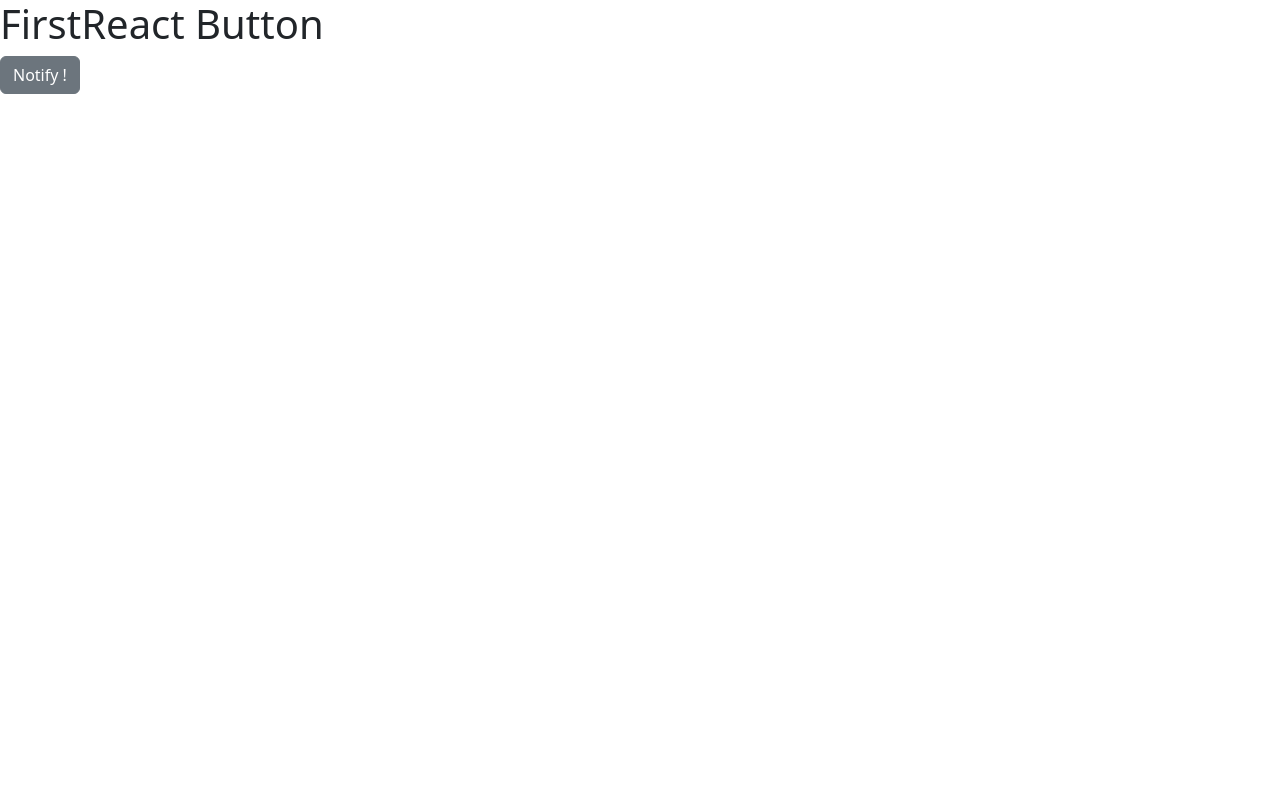
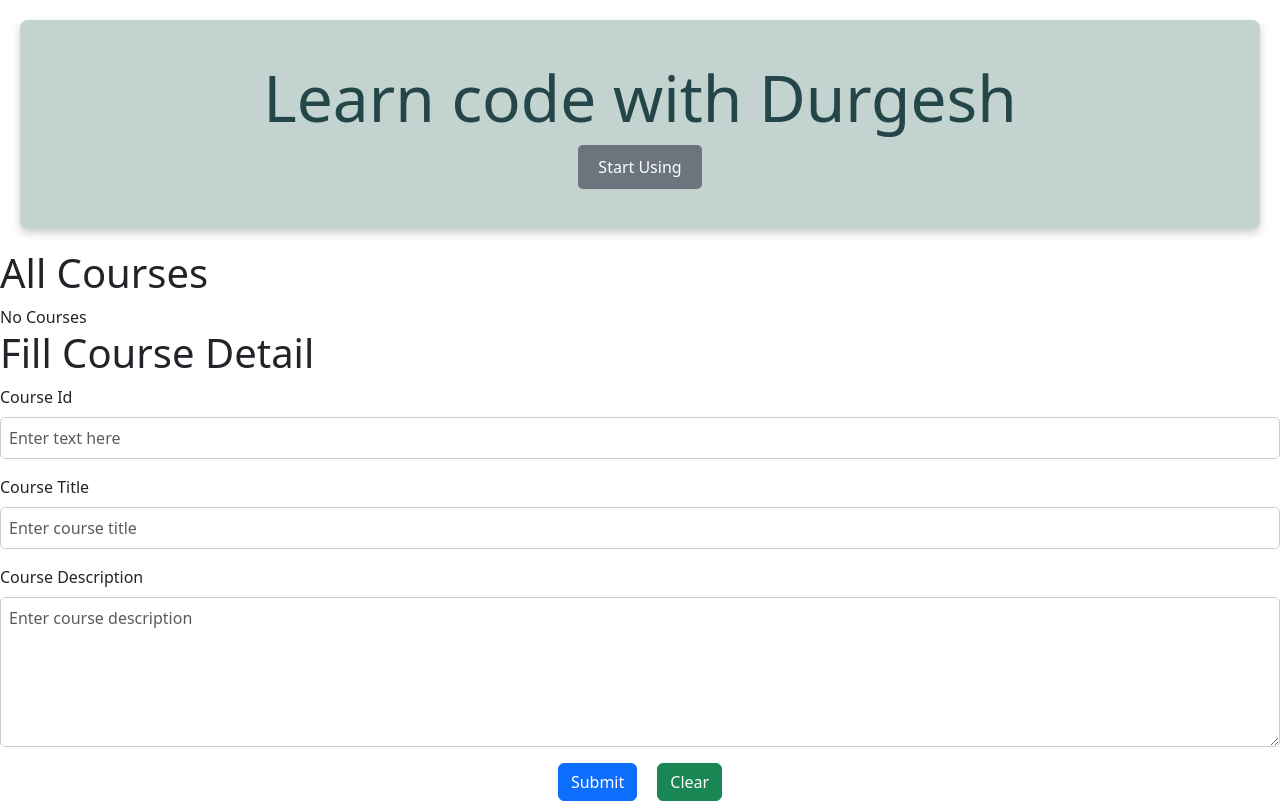
Before and after one commit to rajvirDobariya/reactjs-youtube_course, a React (Create React App) app: page / in a window 1280 px wide. Built offline with nearby package versions, Linux system fonts and the light colour scheme.

Commit message:
Video 1:54

```diff
--- a/package.json
+++ b/package.json
@@ -6,6 +6,7 @@
     "@testing-library/jest-dom": "^5.17.0",
     "@testing-library/react": "^13.4.0",
     "@testing-library/user-event": "^13.5.0",
+    "axios": "^1.6.2",
     "bootstrap": "^5.3.2",
     "react": "^18.2.0",
     "react-dom": "^18.2.0",
--- a/src/App.js
+++ b/src/App.js
@@ -1,21 +1,25 @@
 import './App.css';
 import { Button } from 'reactstrap';
 import { ToastContainer, toast } from 'react-toastify';
+import Home from './components/Home';
+import Cource from './components/Cource';
+import AllCources from './components/AllCources';
+import AddCourse from './components/AddCourse';
 
 
 function App() {
 
   const notify = () => {
-    toast.success("Wow so easy !")
+    toast.success("Wow so easy !",{
+      position:"top-center"
+    })
 
   };
   return (
     <>
-      <h1>FirstReact Button</h1>
-      <div>
-        <Button onClick={notify}>Notify !</Button>
-        <ToastContainer position="top-center" />
-      </div>
+      <Home />
+      <AllCources/>
+      <AddCourse/>
     </>
   );
 }
--- /dev/null
+++ b/src/components/AddCourse.js
@@ -0,0 +1,80 @@
+import React, { Fragment } from "react";
+import { Form, FormGroup, Label, Input, Button } from "reactstrap";
+
+export default function AddCourse() {
+  return (
+    <>
+      <Fragment>
+        <h1 className="">Fill Course Detail</h1>
+        <Form>
+          <FormGroup>
+            <Label for="userId">Course Id</Label>
+            <Input
+              type="text"
+              name="userId"
+              id="userId"
+              placeholder="Enter text here"
+              style={inputStyle}
+            />
+          </FormGroup>
+
+          <FormGroup>
+            <Label for="courseTitle">Course Title</Label>
+            <Input
+              type="text"
+              name="courseTitle"
+              id="courseTitle"
+              placeholder="Enter course title"
+              style={inputStyle}
+            />
+          </FormGroup>
+
+          <FormGroup>
+            <Label for="courseDescription">Course Description</Label>
+            <Input
+              type="textarea"
+              name="courseDescription"
+              id="courseDescription"
+              placeholder="Enter course description"
+              style={textareaStyle}
+            />
+          </FormGroup>
+
+          <div className='' style={buttonContainerStyle}>
+            <Button color="primary" style={buttonStyle}>
+              Submit
+            </Button>
+            <Button color="success" style={buttonStyle}>
+              Clear
+            </Button>
+          </div>
+        </Form>
+      </Fragment>
+    </>
+  );
+}
+
+const inputStyle = {
+  borderRadius: "5px",
+  border: "1px solid #ccc",
+  padding: "8px",
+  width: "100%",
+  marginBottom: "15px",
+};
+
+const textareaStyle = {
+  borderRadius: "5px",
+  border: "1px solid #ccc",
+  padding: "8px",
+  width: "100%",
+  height: "150px",
+  marginBottom: "15px",
+};
+
+const buttonContainerStyle = {
+  textAlign: "center",
+};
+
+const buttonStyle = {
+  margin: "0 10px",
+};
--- /dev/null
+++ b/src/components/AllCources.js
@@ -0,0 +1,21 @@
+import React, { useState } from 'react'
+import Course from './Cource';
+
+
+export default function AllCources() {
+
+    const [courses,setCourses] = useState([]);
+
+  return (
+    <>
+        <div>
+            <h1>All Courses</h1>
+            {
+                courses.length>0 ?courses.map((course)=>{
+                    <Course course={course}/>
+                }) : "No Courses"
+            }
+        </div>
+    </>
+  )
+}
--- /dev/null
+++ b/src/components/Cource.js
@@ -0,0 +1,30 @@
+import React from 'react';
+import { Card, CardBody, CardTitle, CardText, Button } from 'reactstrap';
+
+export default function Course({course}) {
+  const cardStyle = {
+    boxShadow: '0 4px 8px rgba(0, 0, 0, 0.1)',
+    borderRadius: '8px',
+    margin: '20px auto',
+    maxWidth: '400px',
+  };
+
+  const buttonStyle = {
+    margin: '0 10px',
+    borderRadius: '5px',
+    padding: '10px 20px',
+  };
+
+  return (
+    <Card style={cardStyle}>
+      <CardBody>
+        <CardTitle>{course.title}</CardTitle>
+        <CardText>{course.description}</CardText>
+        <div style={{ textAlign: 'center' }}>
+          <Button style={buttonStyle} color="primary">Update</Button>
+          <Button style={buttonStyle} color="danger">Delete</Button>
+        </div>
+      </CardBody>
+    </Card>
+  );
+}
--- a/src/components/Header.js
+++ b/src/components/Header.js
@@ -3,7 +3,7 @@ import React from 'react'
 export default function Header(props) {
   return (
     <div>
-      <h1>Headerv {props.name}</h1>
+      <h1>Welcome to Cources Application</h1>
     </div>
   )
 }
--- /dev/null
+++ b/src/components/Home.js
@@ -0,0 +1,31 @@
+import React from 'react'
+import { Button } from 'reactstrap';
+
+export default function Home() {
+    const homeStyle = {
+        color: '#244648',
+        backgroundColor: '#c2d3d0',
+        textAlign: 'center',
+        padding: '40px',
+        margin: '20px',
+        borderRadius: '8px',
+        boxShadow: '0 4px 8px rgba(0, 0, 0, 0.2)',
+      };
+
+      const buttonStyle = {
+        backgroundColor: '#rgb(20 94 91)',
+        color: 'white',
+        border: 'none',
+        borderRadius: '5px',
+        padding: '10px 20px',
+        fontSize: '1rem',
+      };
+  return (
+    <>
+    <div className='home' style={homeStyle}>
+        <h1 className='display-3'>Learn code with Durgesh</h1>
+        <Button style={buttonStyle}>Start Using</Button>
+    </div>
+    </>
+  )
+}
```
Also changed, not shown: 1 other file (tests, documents, lock files or other folders).
